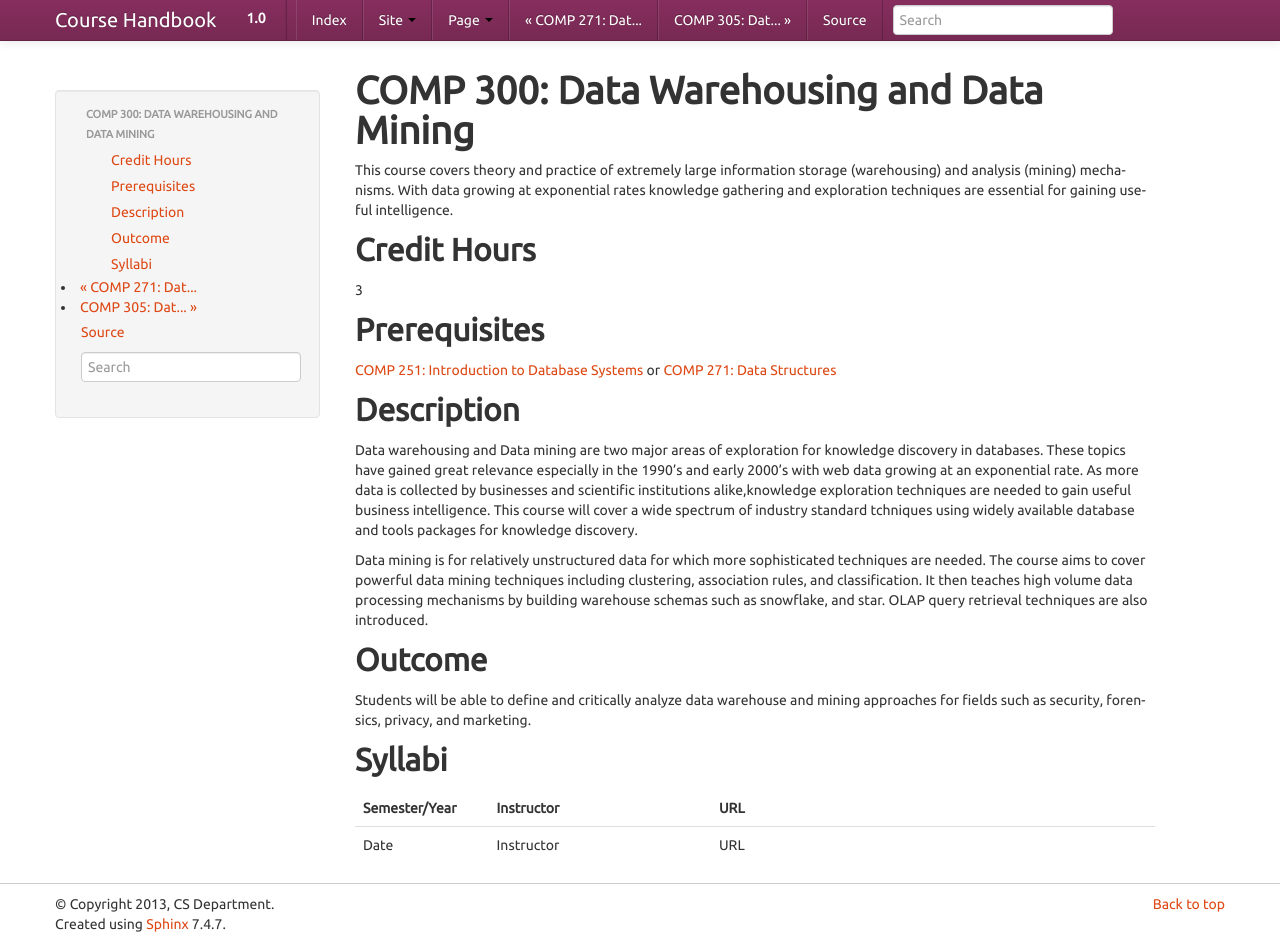
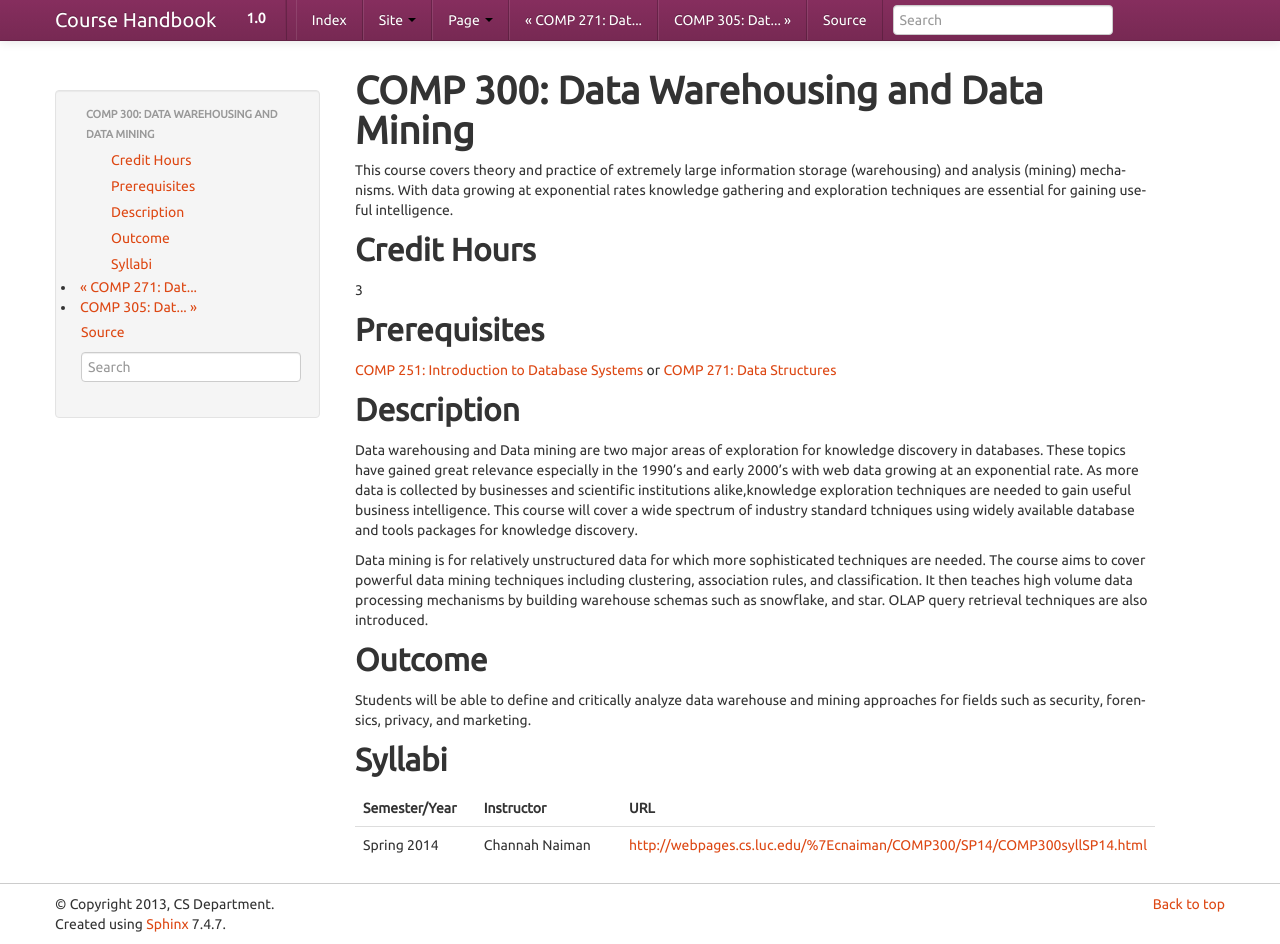
Before and after one commit to kyang5/coursedescriptions, a Sphinx documentation site: the page built from source/comp300.rst, in a window 1280 px wide and 944 px high. Built offline with Sphinx 7.4.7, drawn with Linux system fonts in a browser that asks for light colours.

Commit message:
Updated COMP 300, 305 and 336

```diff
--- a/source/comp300.rst
+++ b/source/comp300.rst
@@ -44,4 +44,4 @@ Syllabi
    	:header: "Semester/Year", "Instructor", "URL"
    	:widths: 15, 25, 50
 
-	"Date", "Instructor", "URL"
+	"Spring 2014", "Channah Naiman", "http://webpages.cs.luc.edu/%7Ecnaiman/COMP300/SP14/COMP300syllSP14.html"
--- a/source/comp305.rst
+++ b/source/comp305.rst
@@ -40,4 +40,4 @@ Syllabi
    	:header: "Semester/Year", "Instructor", "URL"
    	:widths: 15, 25, 50
 
-	"Date", "Instructor", "URL"
+	"Spring 2014", "Dr. Dordal", "http://webpages.cs.luc.edu/~pld/courses/305/spr14/"
```
